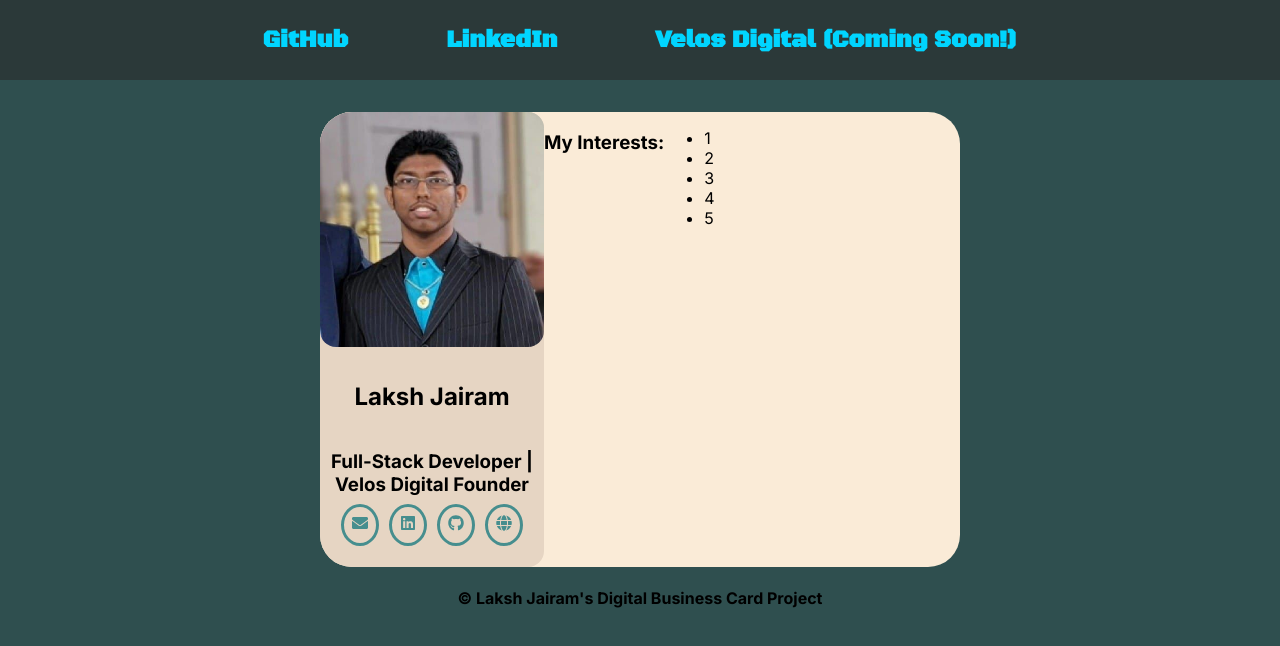
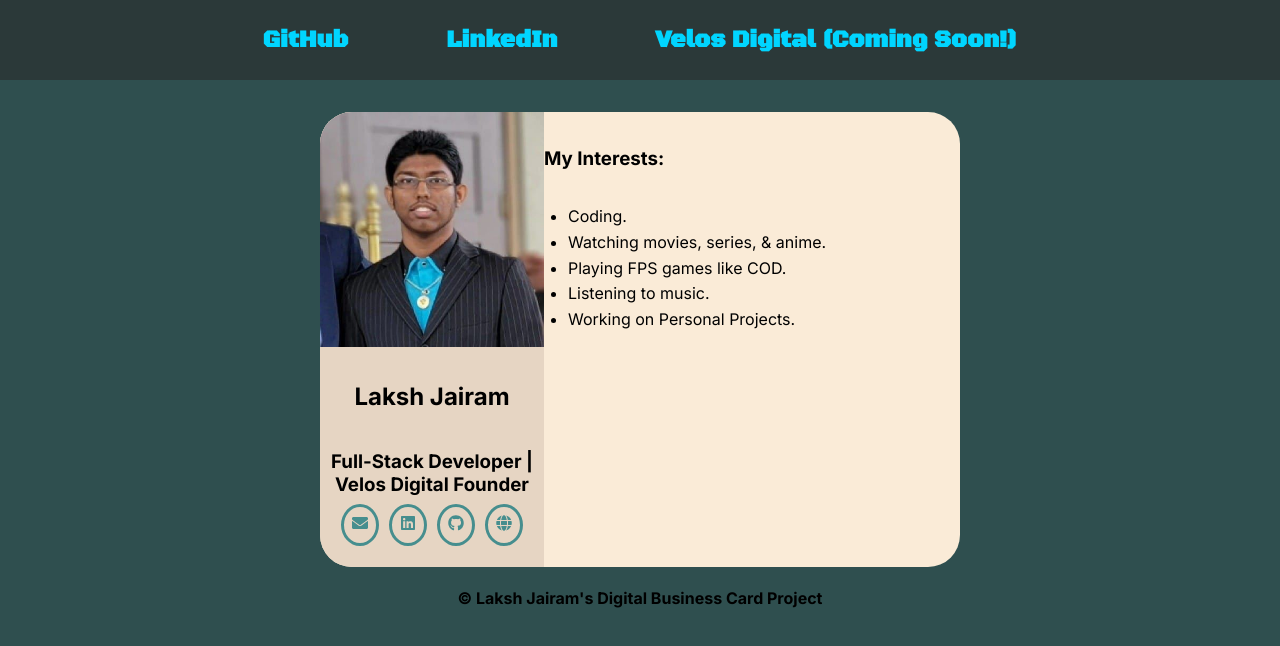
Before and after one commit to Lakshmanj/digitalbusinesscard_reactproject, a React (Vite) app in the folder digitalbusinesscard/: page / in a window 1280 px wide. Shown: the top 646 px of the page. Built offline with nearby package versions, Linux system fonts and the light colour scheme.

Commit message:
correcting the flexbox property css styling applied, along with the reasonings why these corrections must/strongly suggested to be made.

```diff
--- a/digitalbusinesscard/src/components/Interests.jsx
+++ b/digitalbusinesscard/src/components/Interests.jsx
@@ -4,11 +4,11 @@ export default function Interests(){
         <div className="interest-list">
         <h3>My Interests:</h3>
         <ul>
-            <li>1</li>
-            <li>2</li>
-            <li>3</li>
-            <li>4</li>
-            <li>5</li>
+            <li>Coding.</li>
+            <li>Watching movies, series, & anime.</li>
+            <li>Playing FPS games like COD.</li>
+            <li>Listening to music.</li>
+            <li>Working on Personal Projects.</li>
         </ul>
         </div>
         </>
--- a/digitalbusinesscard/src/index.css
+++ b/digitalbusinesscard/src/index.css
@@ -35,11 +35,12 @@ body{
     font-weight: 600;
     color: rgb(0, 213, 255);
     position: relative;
+    transition: transform 0.3s ease;
 
 }
 
 .resource-list > li > a:hover{
-    transition: transform 0.3s ease;
+    /* transition: transform 0.3s ease; this should be in the base state rather in the hover state, otherwise the browser only knows how to animate it while the mouse is on it*/
     color: aquamarine;
 }
 
@@ -90,7 +91,7 @@ footer{
     background-color: #E6D5C3;
     padding-bottom: 2rem;
     width: 35%;
-    border-radius: 1rem;
+    /* border-radius: 1rem; not needed, adding a smaller border radius to the children inside it pulls them away from the edge. This creates tiny, awkward transparent gaps in the top-left and bottom-left corners of the card. */
 
 }
 
@@ -102,13 +103,21 @@ footer{
     width: 100%;
     object-fit: cover;
     margin-bottom: 1rem;
-    border-radius: 1rem;
+    /* border-radius: 1rem; adding a smaller border radius to the children inside it pulls them away from the edge. This creates those tiny, awkward transparent gaps in the top-left and bottom-left corners of your card.*/
 }
 
 .interest-list{
+    flex-direction: column; /* This ensures that the H3 and the UL stack vertically */
     display: flex;
-    align-items: right;
-    justify-content: right;
+    padding: 1rem 0;
+    /* align-items: right;
+    justify-content: right; right is not a valid, standard flexbox property */
+}
+
+/* Adding this to remove the default browser spacing on the bullet points */
+.interest-list ul {
+    padding-left: 1.5rem;
+    line-height: 1.6;
 }
 
 
```
